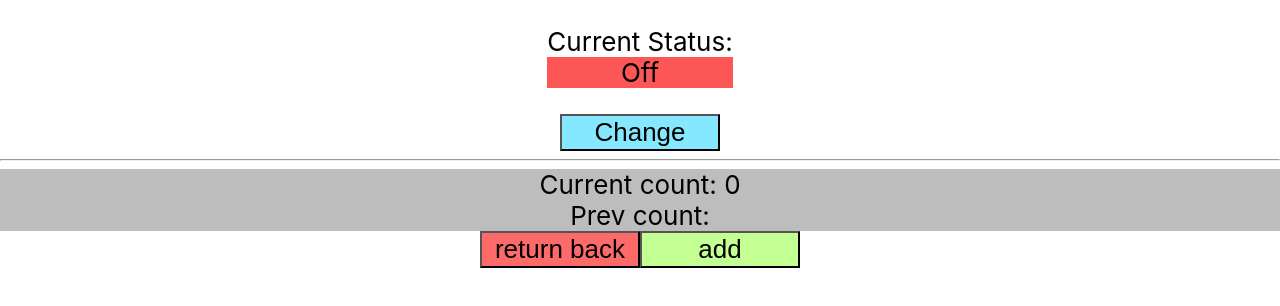
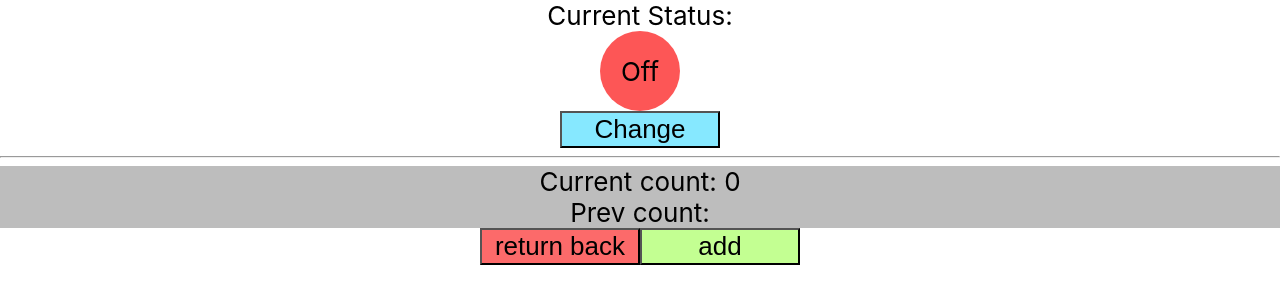
Before and after one commit to Dronvpadlo/react_project, a React (Create React App) app: page / in a window 1280 px wide. Shown: the top 306 px of the page. Built offline with nearby package versions, Linux system fonts and the light colour scheme.

Commit message:
Complete HW3

```diff
--- a/src/components/toggle-component/toggleComponent.module.css
+++ b/src/components/toggle-component/toggleComponent.module.css
@@ -4,6 +4,9 @@
     justify-content: center;
     align-items: center;
     font-size: 26px;
+    width: 80px;
+    height: 80px;
+    border-radius: 50%;;
 }
 .off{
     background-color: #fd5656;
@@ -11,6 +14,9 @@
     justify-content: center;
     align-items: center;
     font-size: 26px;
+    width: 80px;
+    height: 80px;
+    border-radius: 50%;
 }
 .flex{
     display: flex;
--- a/src/components/toggle-component/toggleComponent.tsx
+++ b/src/components/toggle-component/toggleComponent.tsx
@@ -5,7 +5,7 @@ const ToggleComponent = () =>{
 
     return (
         <div className={styles.flex}>
-            <p>Current Status: {toggle ? <div className={styles.on}>On</div> : <div className={styles.off}>Off</div>}</p>
+            <div className={styles.flex}>Current Status: {toggle ? <div className={styles.on}>On</div> : <div className={styles.off}>Off</div>}</div>
             <button className={styles.setButton} onClick={handleToggle}>Change</button>
         </div>
     );
```
